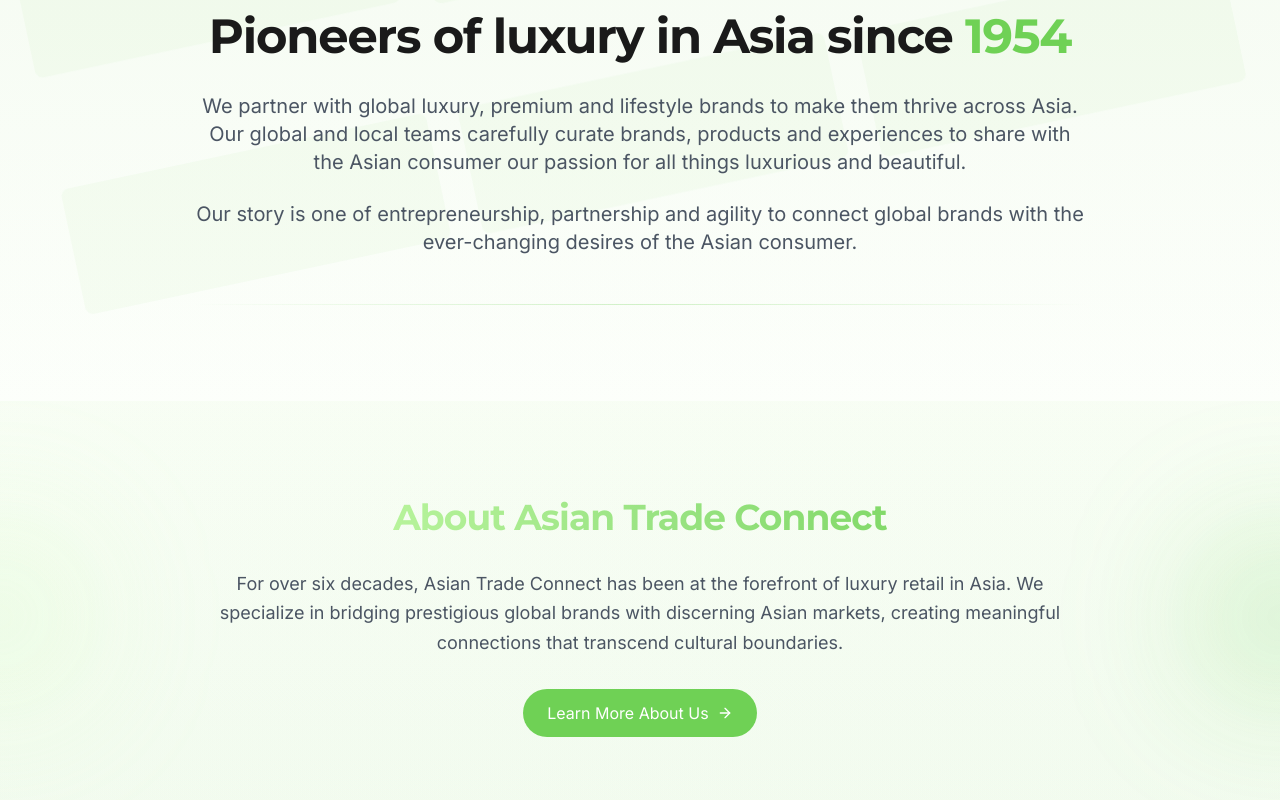
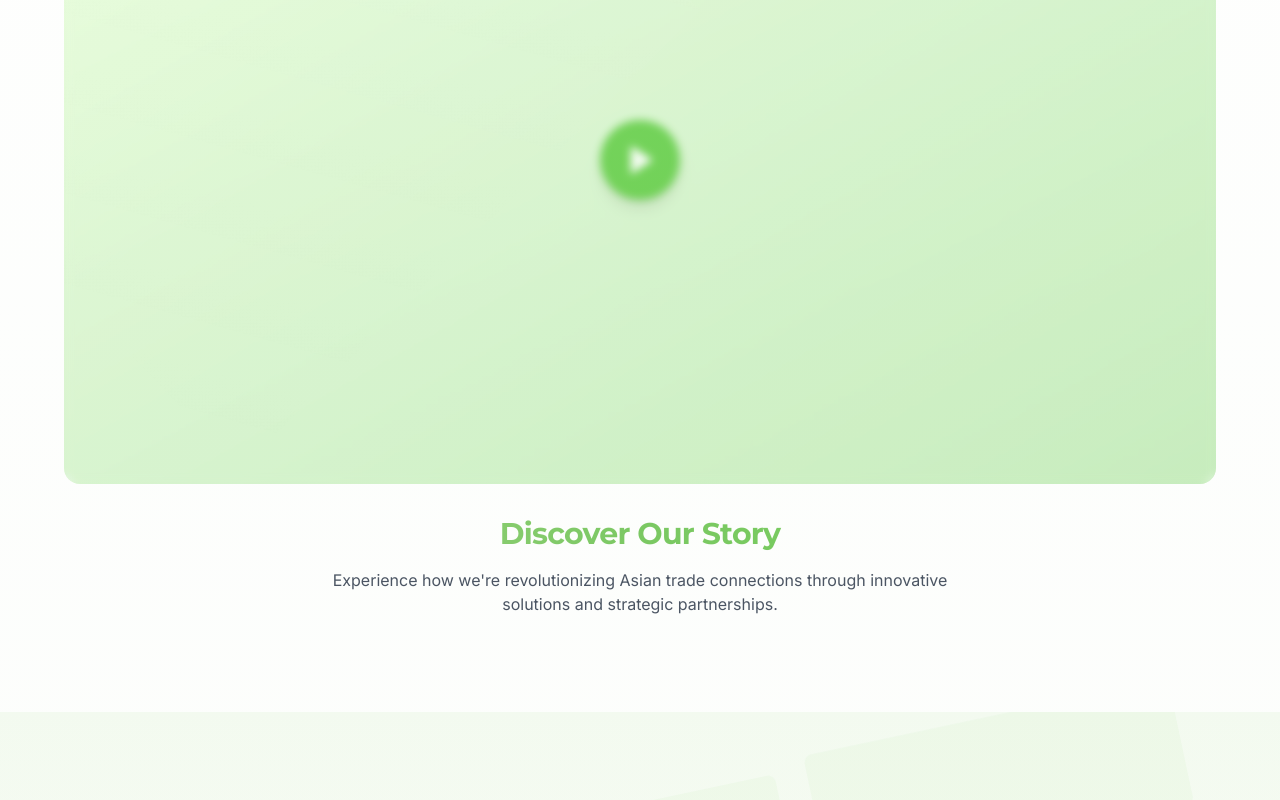
Before and after one commit to nischal690/asiantrade-connect, a React (Vite) app: page / in a window 1280 px wide. Shown: the part 1060-1860 px from the top of the page. Built offline with nearby package versions, Linux system fonts and the light colour scheme.

Commit message:
Add video placeholder after hero
This commit introduces a placeholder for a video following the hero section in the application layout. This enhancement aims to improve the visual structure of the page.
[skip gpt_engineer]

```diff
--- a/src/pages/Index.tsx
+++ b/src/pages/Index.tsx
@@ -8,6 +8,7 @@ import Network from "@/components/Network";
 import Careers from "@/components/Careers";
 import Footer from "@/components/Footer";
 import { motion } from "framer-motion";
+import { Play } from "lucide-react";
 
 const Index = () => {
   return (
@@ -19,6 +20,50 @@ const Index = () => {
     >
       <Navbar />
       <Hero />
+
+      {/* Video Section */}
+      <motion.section
+        initial={{ opacity: 0, y: 20 }}
+        whileInView={{ opacity: 1, y: 0 }}
+        transition={{ duration: 0.8 }}
+        viewport={{ once: true }}
+        className="relative py-24 px-6 sm:px-8 lg:px-12"
+      >
+        <div className="max-w-6xl mx-auto">
+          <div className="relative group cursor-pointer overflow-hidden rounded-2xl">
+            {/* Placeholder Image */}
+            <div className="aspect-video bg-gradient-to-br from-primary/30 via-secondary/30 to-accent/30 relative overflow-hidden">
+              <div className="absolute inset-0 flex items-center justify-center">
+                <motion.div
+                  whileHover={{ scale: 1.1 }}
+                  className="w-20 h-20 rounded-full bg-accent flex items-center justify-center shadow-lg group-hover:bg-accent/90 transition-colors"
+                >
+                  <Play className="w-8 h-8 text-white fill-white" />
+                </motion.div>
+              </div>
+
+              {/* Decorative Elements */}
+              <div className="absolute top-1/2 left-1/2 -translate-x-1/2 -translate-y-1/2 w-full h-full">
+                <div className="absolute top-0 left-0 w-full h-full bg-gradient-to-br from-primary/10 via-secondary/10 to-accent/10 backdrop-blur-sm" />
+                <div className="absolute -top-1/2 -left-1/2 w-full h-full rotate-45 bg-gradient-to-br from-white/5 to-transparent animate-float" />
+              </div>
+            </div>
+
+            {/* Hover Overlay */}
+            <div className="absolute inset-0 bg-black/20 opacity-0 group-hover:opacity-100 transition-opacity" />
+          </div>
+
+          <div className="mt-8 text-center">
+            <h2 className="text-2xl md:text-3xl font-heading font-bold bg-gradient-to-r from-primary-dark via-secondary-dark to-accent bg-clip-text text-transparent">
+              Discover Our Story
+            </h2>
+            <p className="mt-4 text-muted-foreground max-w-2xl mx-auto">
+              Experience how we're revolutionizing Asian trade connections through innovative solutions and strategic partnerships.
+            </p>
+          </div>
+        </div>
+      </motion.section>
+
       <div className="relative">
         <div className="absolute inset-0 bg-gradient-to-b from-primary/5 to-secondary/5 pointer-events-none" />
         <Pioneers />
```
